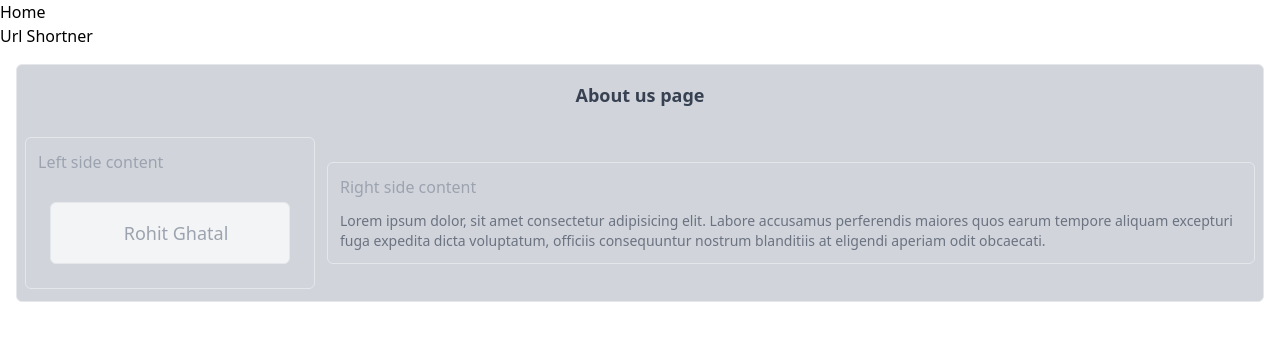
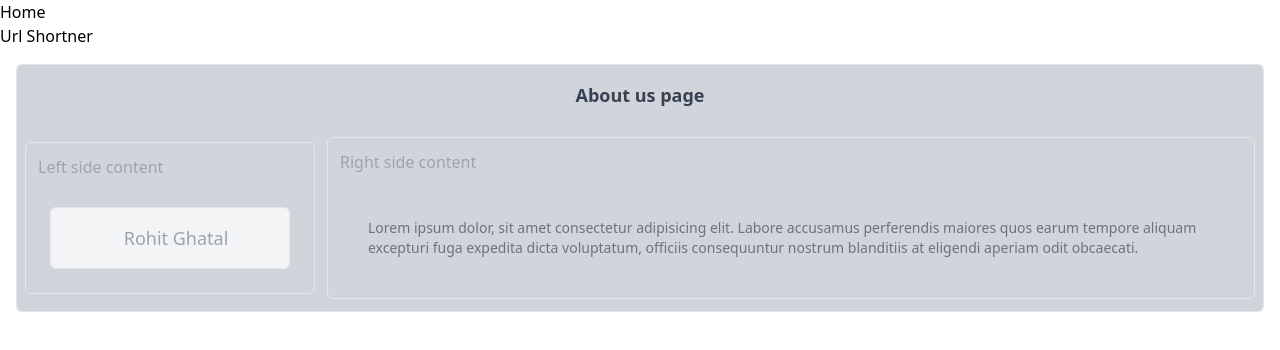
Before and after one commit to rohitghatal1/urlShortner-Node-Express, a React (Create React App) app in the folder frontend/: page /about in a window 1280 px wide. Shown: the top 350 px of the page. Built offline with nearby package versions, Linux system fonts and the light colour scheme.

Commit message:
updated styles

```diff
--- a/frontend/src/components/About.js
+++ b/frontend/src/components/About.js
@@ -19,8 +19,8 @@ export default function About() {
                     </div>
                     <div className='border rounded-md p-3'>
                         <h3>Right side content</h3>
-                        <div>
-                            <div className='mt-3'>
+                        <div className='mt-4 p-4 border-gray-200 rounded-md'>
+                            <div className='p-3'>
                                 <p className='text-sm text-gray-500'>Lorem ipsum dolor, sit amet consectetur adipisicing elit. Labore accusamus perferendis maiores
                                     quos earum tempore aliquam excepturi fuga expedita dicta voluptatum, officiis consequuntur nostrum
                                     blanditiis at eligendi aperiam odit obcaecati.
```
